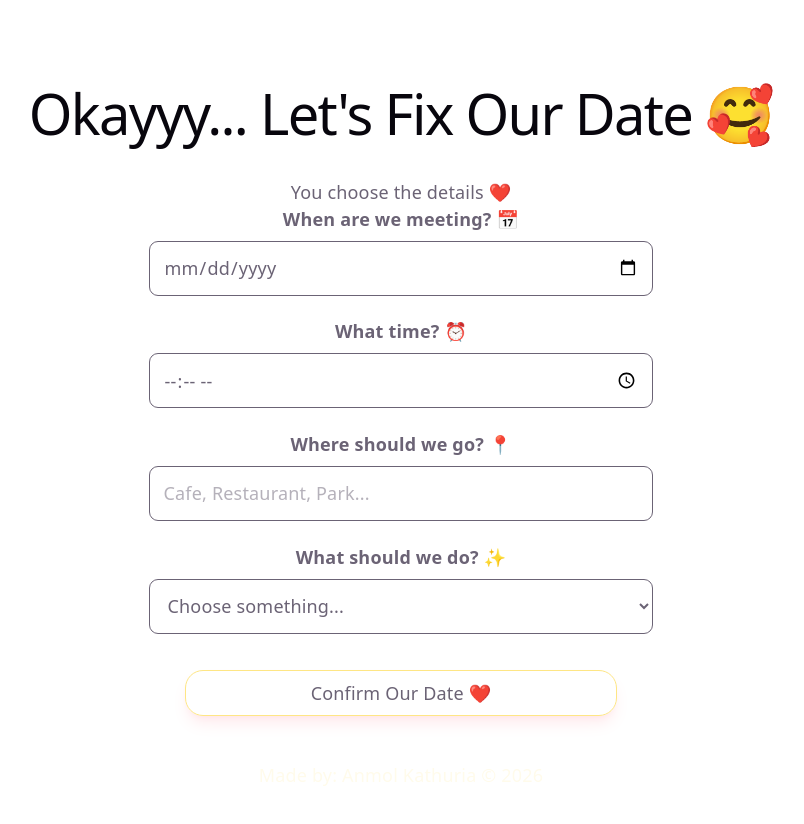
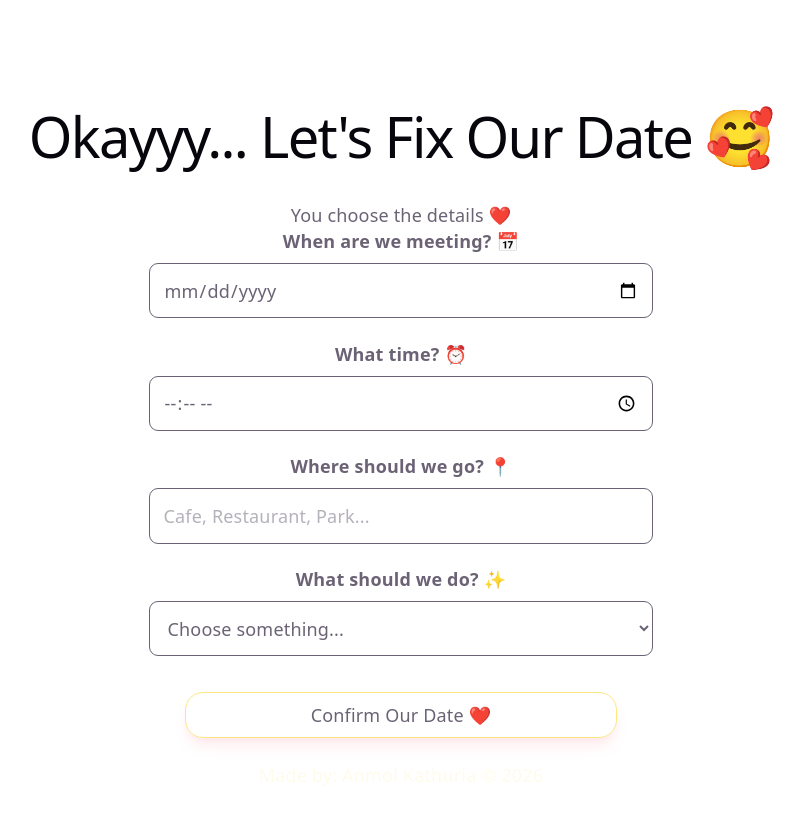
Before and after one commit to anmolkathuria37/Confirm_Date, a React (Vite) app: page /schedule in a window 1280 px wide. Shown: the top 824 px of the page, without its empty margins (239-1043 px from the left). Before the commit the page ends 800 px from the top, so only its background shows below. Built offline with nearby package versions, Linux system fonts and the light colour scheme.

Commit message:
Add margin to ScheduleDate component for improved layout

```diff
--- a/src/components/ScheduleDate.jsx
+++ b/src/components/ScheduleDate.jsx
@@ -26,7 +26,7 @@
     }
 
     return (
-        <div className="min-h-screen flex flex-col items-center justify-center px-4">
+        <div className="min-h-screen flex flex-col items-center justify-center px-4 my-5">
 
             <h1 className="text-3xl font-bold mb-2">
                 Okayyy... Let's Fix Our Date 🥰
```
